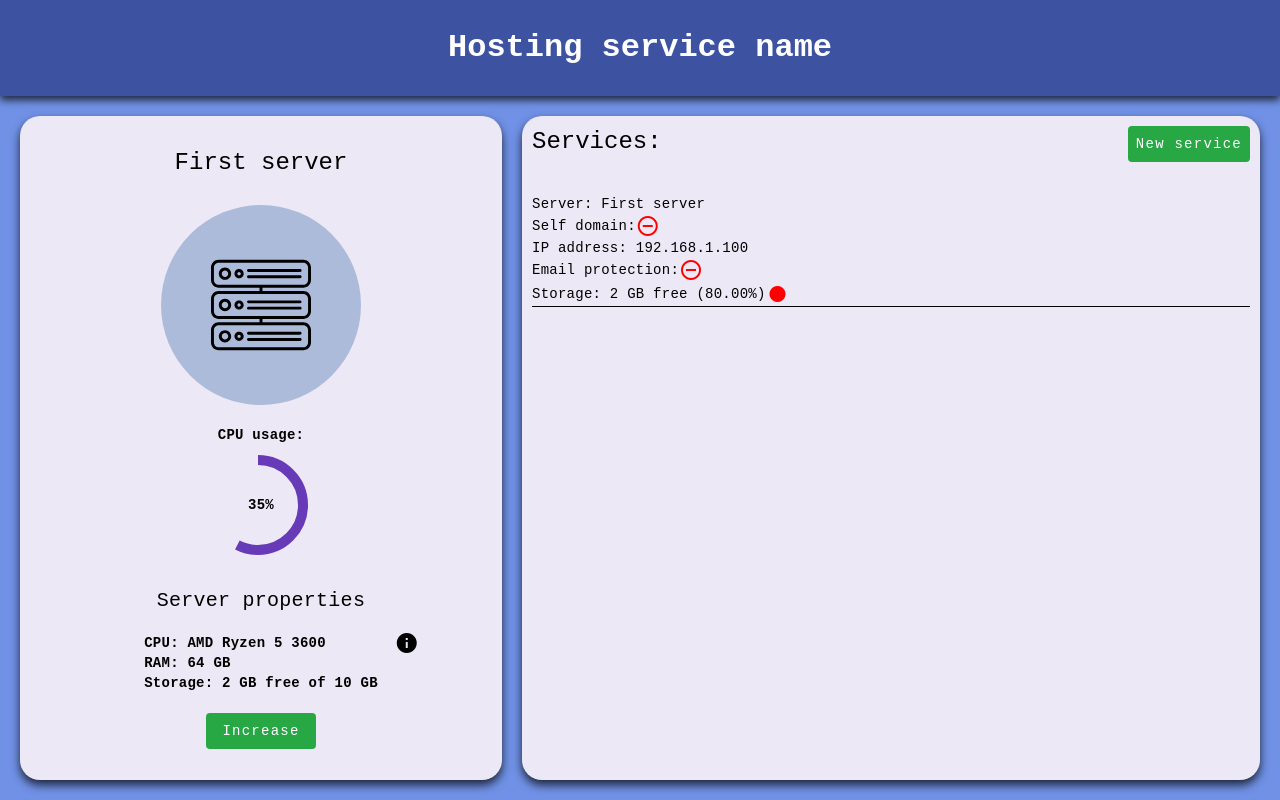
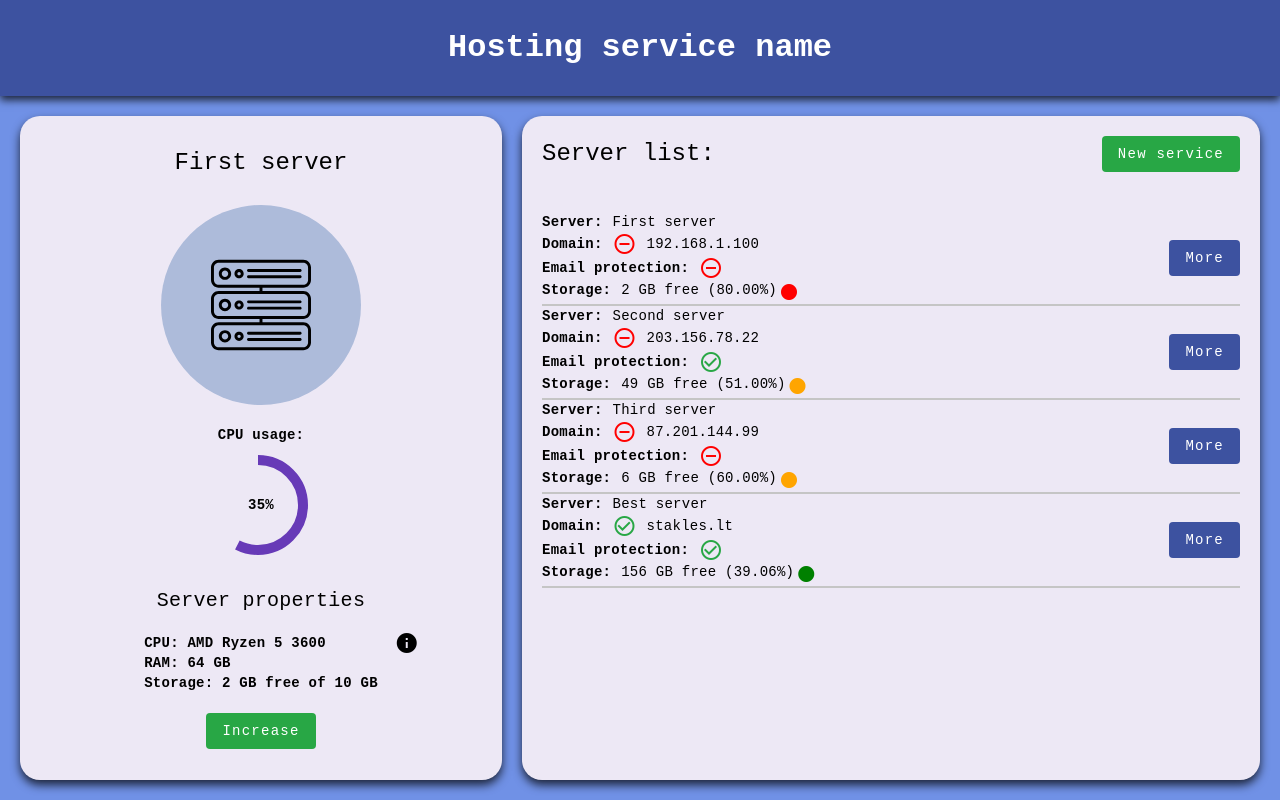
Before and after one commit to Sushilla/Hosting-service---DEMO-project, an Angular app: page / in a window 1280 px wide. Built offline with nearby package versions, Linux system fonts and the light colour scheme.

Commit message:
[FIX] Fixed server listing

```diff
--- a/src/app/service-dashboard/components/service-list/service-list.component.html
+++ b/src/app/service-dashboard/components/service-list/service-list.component.html
@@ -1,27 +1,53 @@
 <div class="container-list">
 
-  <div style="display: flex; justify-content: space-between; padding: 10px;">
-    <h1 class="bold">Services:</h1>
-    <button mat-button class="buttons" (click)="AddNewServiceModal()">New service</button>
+  <div style="display: flex; justify-content: space-between; align-items: center; padding: 20px;">
+    <h1 class="bold" style="margin: 0;">Server list:</h1>
+    <button mat-flat-button class="buttons" (click)="AddNewServiceModal()">New service</button>
   </div>
 
-  <div style="margin: 10px;">
+  <div style="margin: 20px;">
 
-    <div *ngFor="let service of UserServiceList" style="border-bottom: 1px solid black;">
-      <p>Server: {{service.server_name}}</p>
-      <p class="display-align_center">Self domain:
-        <mat-icon [ngStyle]="{'color':service.own_domain ? '#28a745' : 'red'}">{{service.own_domain ?
+    <div *ngFor="let service of UserServiceList"
+      style="border-bottom: 2px solid #c5c5c5; display: flex; justify-content: space-between; align-items: center;">
+
+      <div>
+        <span class="display">
+          <p class="bold">Server: </p>
+          <p style="margin-left: 10px !important;">{{service.server_name}}</p>
+        </span>
+
+        <span class="display" style="align-items: center; flex-wrap: wrap;">
+          <p class="display-align_center bold">Domain:
+            <mat-icon [ngStyle]="{'color':service.own_domain ? '#28a745' : 'red'}"
+              style="margin: 0 10px !important;">{{service.own_domain ?
               "check_circle_outline" : "remove_circle_outline"}}</mat-icon>
           </p>
-      <p>IP address: {{service.domain}}</p>
-      <p class="display-align_center">Email protection:
-        <mat-icon [ngStyle]="{'color':service.email_protection ? '#28a745' : 'red'}">{{service.email_protection ?
+
+            <p>{{service.domain}}</p>
+        </span>
+
+        <span class="display">
+          <p class="display-align_center bold">Email protection:
+            <mat-icon [ngStyle]="{'color':service.email_protection ? '#28a745' : 'red'}"
+              style="margin-left: 10px !important;">{{service.email_protection ?
               "check_circle_outline" : "remove_circle_outline"}}</mat-icon>
           </p>
-      <div class="display-align_center">
-        <p>Storage: {{ service.storage - service.used_storage }} GB free ({{GetPercentageOfFreeStorage(service)*100 | number: '1.2-2'}}%)</p>
+        </span>
+
+        <span class="display">
+          <p class="bold">Storage: </p>
+          <p style="margin-left: 10px !important;">{{ service.storage - service.used_storage }} GB free
+            ({{GetPercentageOfFreeStorage(service)*100 |
+            number: '1.2-2'}}%)</p>
           <mat-icon [ngStyle]="{'color': GetPercentageOfFreeStorage(service) < 0.5 ? 'green' :
             GetPercentageOfFreeStorage(service) < 0.8 ? 'orange' : 'red'}">fiber_manual_record</mat-icon>
+        </span>
+
+      </div>
+
+      <div style="max-width: 100px;">
+        <button mat-flat-button style="background-color: #3d52a0; color: #ffffff;"
+          (click)="OpenServerInformationPanel(service)">More</button>
       </div>
     </div>
   </div>
--- a/src/app/service-dashboard/components/service-list/service-list.component.ts
+++ b/src/app/service-dashboard/components/service-list/service-list.component.ts
@@ -15,9 +15,11 @@ import { MatIconModule } from '@angular/material/icon';
 export class ServiceListComponent {
   @Input() UserServiceList!: UserServerList[];
 
-  AddNewServiceModal() {}
-
   GetPercentageOfFreeStorage(service_data: UserServerList): number{
     return (service_data.used_storage / service_data.storage);
   }
+
+  AddNewServiceModal() {}
+
+  OpenServerInformationPanel(service: UserServerList){}
 }
--- a/src/assets/data/UserProperties.json
+++ b/src/assets/data/UserProperties.json
@@ -7,5 +7,32 @@
     "own_domain": false,
     "domain": "192.168.1.100",
     "email_protection": false
+  },
+  {
+    "current_server_plan": 1,
+    "server_name": "Second server",
+    "storage": 100,
+    "used_storage": 51,
+    "own_domain": false,
+    "domain": "203.156.78.22",
+    "email_protection": true
+  },
+  {
+    "current_server_plan": 2,
+    "server_name": "Third server",
+    "storage": 15,
+    "used_storage": 9,
+    "own_domain": false,
+    "domain": "87.201.144.99",
+    "email_protection": false
+  },
+  {
+    "current_server_plan": 2,
+    "server_name": "Best server",
+    "storage": 256,
+    "used_storage": 100,
+    "own_domain": true,
+    "domain": "stakles.lt",
+    "email_protection": true
   }
 ]
--- a/src/styles.scss
+++ b/src/styles.scss
@@ -29,6 +29,10 @@ p {
 
 .material-icons {
   font-family: "Material Icons" !important;
+}
+
+.display {
+  display: flex;
 }
 
 .display-center-column {
```
Lines whose indentation alone changed are shown as unchanged.
